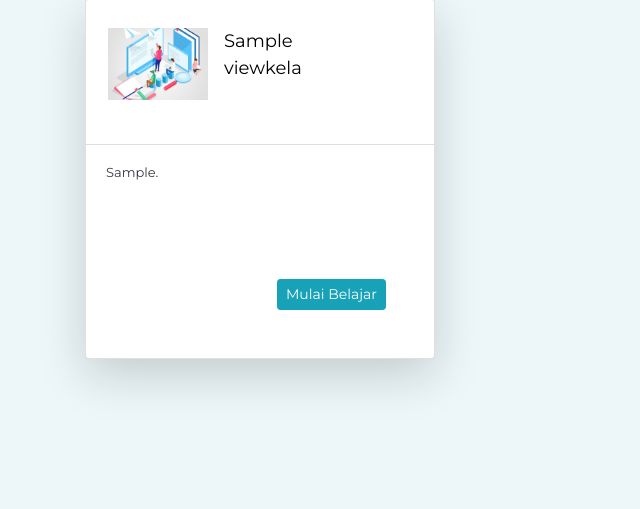
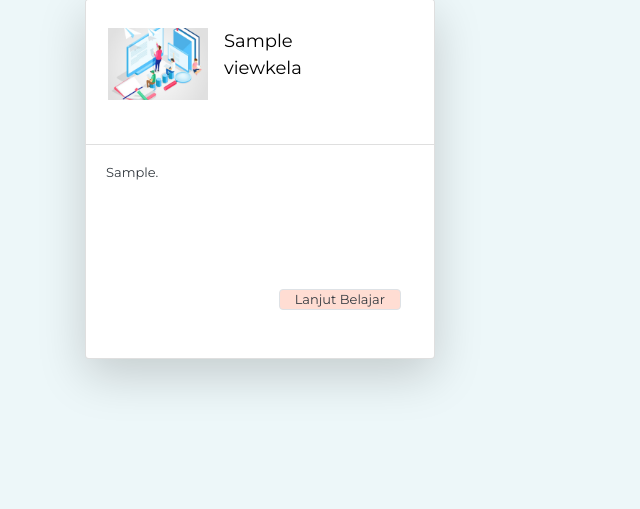
Before and after one commit to faizmaruf/gdemy, a CodeIgniter app: page /gdemy/user/katalogkelas in a window 1280 px wide. Shown: the part 423-932 px from the top of the page, without its empty margins (0-640 px from the left). Run offline with CodeIgniter, Linux system fonts and the light colour scheme; a user stored in the database is signed in; data comes from the database, SQL or seed files in the repository; tables that the repository leaves empty or names only in its code hold one stand-in row (values such as "Sample post"); some libraries are stand-ins or nearby versions.

Commit message:
merubah file katalog kelas

```diff
--- a/application/views/user/v_katalog_kelas.php
+++ b/application/views/user/v_katalog_kelas.php
@@ -53,11 +53,11 @@
                                 <div class="d-flex justify-content-end ">
                                     <div class="row ">
                                         <div class="col p-5">
-                                            <div class="col">
                                                 <form action="<?= site_url('user/katalogkelas/kelassaya/') . $vk['id_viewkelas'] ?>">
-                                                    <input class="btn btn-sm btn-info" type="submit" value="Mulai Belajar" name="mulai_belajar">
+                                                    <div class="col border button-mulai rounded">
+                                                        <a href="#" class="text-dark">Lanjut Belajar</a>
+                                                    </div>
                                                 </form>
-                                            </div>
                                         </div>
                                     </div>
                                 </div>
```
